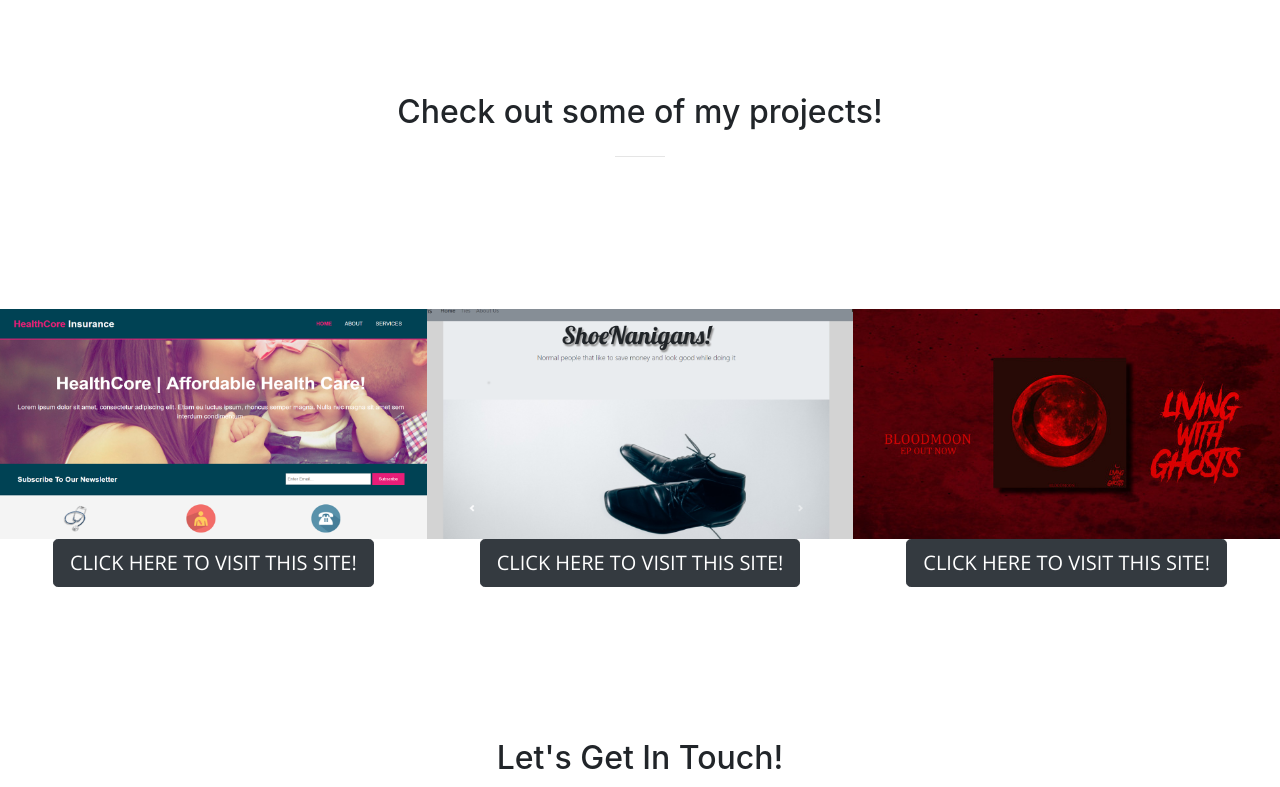
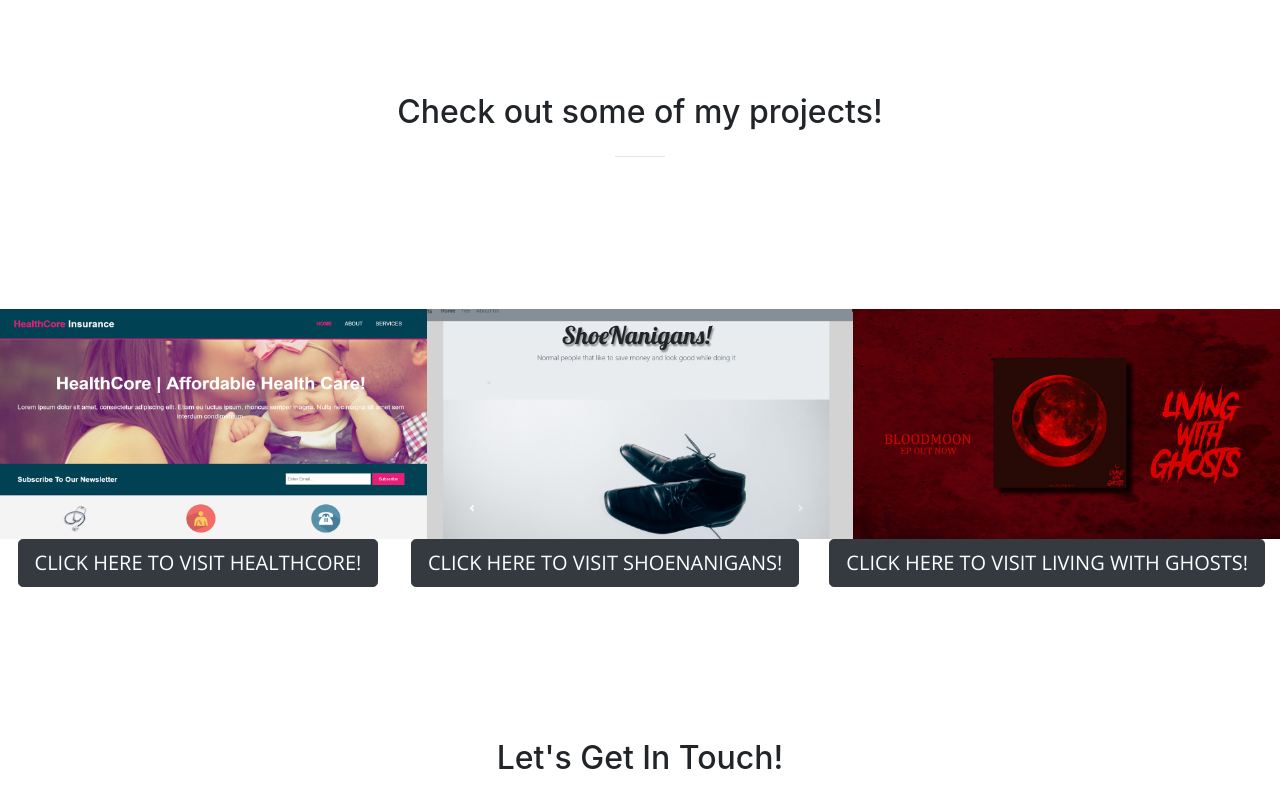
Before and after one commit to bsmithx479x/portfolio, a website with bundled scripts: page index.html in a window 1280 px wide. Shown: the part 2308-3095 px from the top of the page. Built offline with nearby package versions, Linux system fonts and the light colour scheme.

Commit message:
fixed something

```diff
--- a/index.html
+++ b/index.html
@@ -78,7 +78,7 @@
     <div class="container">
       <div class="row">
         <div class="col-lg-8 mx-auto text-center">
-          <img src="img/me.jpg" alt="">
+          <img src="img/me.jpg" alt="" class="img-fluid">
           <br>
           <br>
           <h2 class="section-heading text-white">A little about me!</h2>
@@ -201,13 +201,13 @@
     <div class="container-fluid text-center">
       <div class="row">
         <div class="col pull-left">
-          <a class="btn btn-dark btn-lg" href="https://bsmithx479x.github.io/HealthCore/" role="button" target="blank">Click here to visit this site!</a>
+          <a class="btn btn-dark btn-lg" href="https://bsmithx479x.github.io/HealthCore/" role="button" target="blank">Click here to visit HealthCore!</a>
         </div>
         <div class="col box1">
-          <a class="btn btn-dark btn-lg" href="https://bsmithx479x.github.io/shoe-site/" role="button" target="blank">Click here to visit this site!</a>
+          <a class="btn btn-dark btn-lg" href="https://bsmithx479x.github.io/shoe-site/" role="button" target="blank">Click here to visit ShoeNanigans!</a>
         </div>
         <div class="col box1">
-          <a class="btn btn-dark btn-lg" href="http://dev-living-with-ghosts.pantheonsite.io/" role="button" target="blank">Click here to visit this site!</a>
+          <a class="btn btn-dark btn-lg" href="http://dev-living-with-ghosts.pantheonsite.io/" role="button" target="blank">Click here to visit Living With Ghosts!</a>
         </div>
       </div>
     </div>
```
